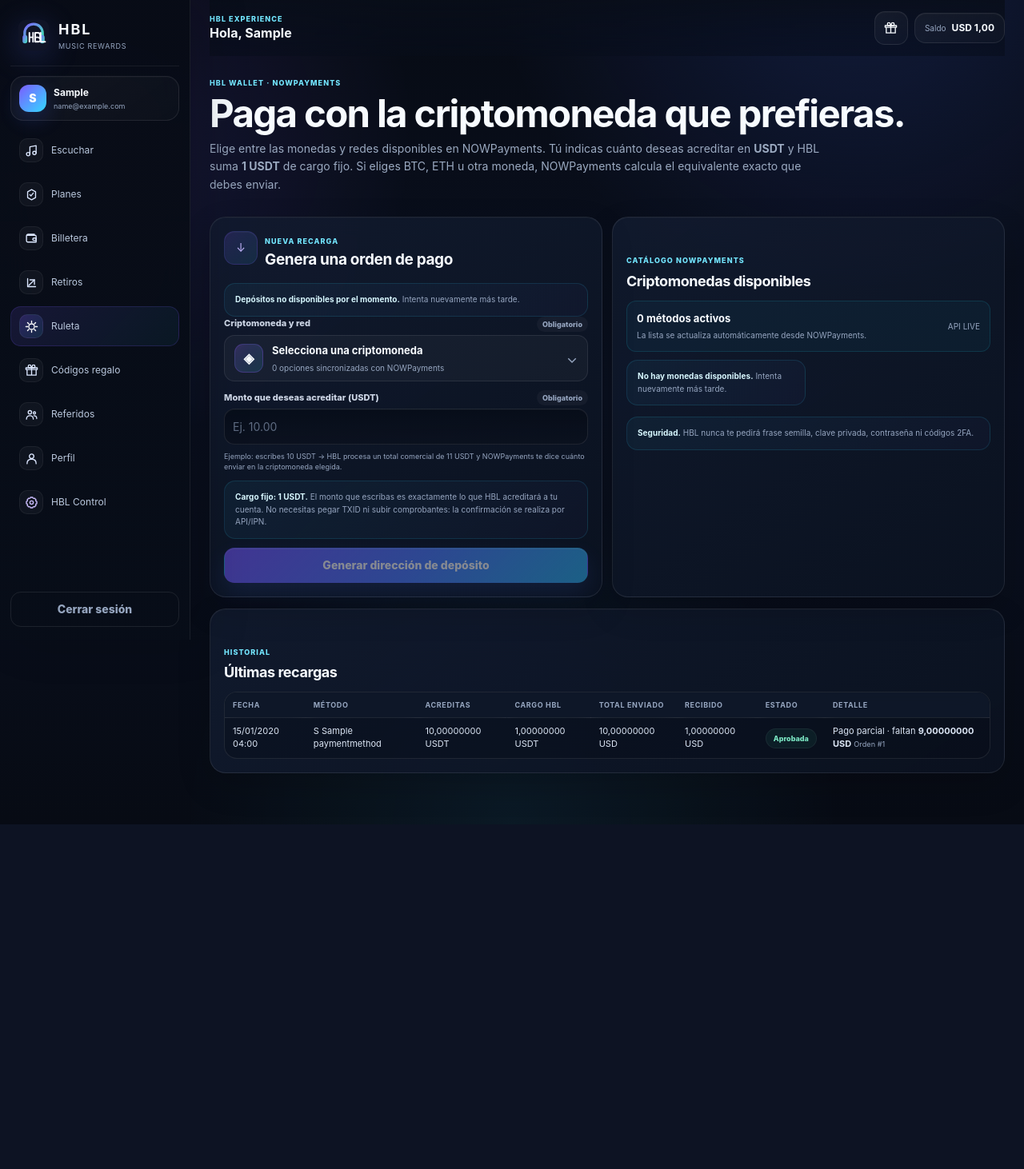
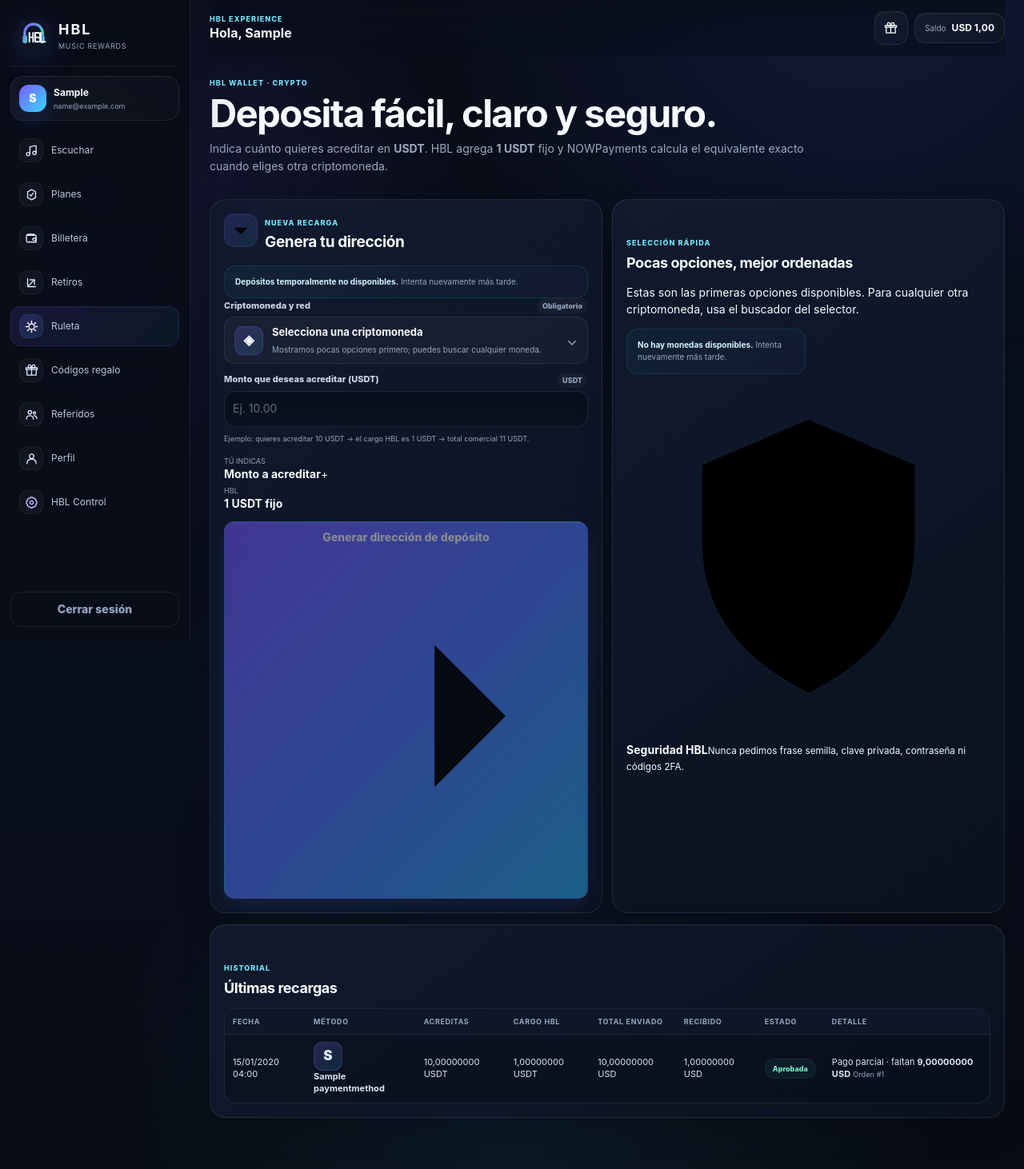
Before and after one commit to victorpavon2908-gif/hlb, a Django app: page /billetera/ in a window 1280 px wide. Shown: the whole page at 80% size. Before the commit the page ends 1031 px from the top, so only its background shows below. Run offline with Django 5.2, Linux system fonts and the light colour scheme; a user stored in the database is signed in; data comes from the database, SQL or seed files in the repository; tables that the repository leaves empty hold one stand-in row (values such as "Sample post"); parts of the project's set-up code (start-up, migrations or seed data) failed here and were passed over.

Commit message:
Redesign HBL wallet crypto experience

```diff
--- a/hbl_core/templates/hbl/wallet.html
+++ b/hbl_core/templates/hbl/wallet.html
@@ -4,101 +4,83 @@
 {% block head %}<link rel="stylesheet" href="{% static 'hbl/css/wallet_crypto.css' %}">{% endblock %}
 {% block content %}
 <div data-wallet-root data-recheck-url="{% url 'hbl_crypto_recheck' %}">
-<section class="page-title compact-title">
-  <span class="eyebrow">HBL WALLET · NOWPAYMENTS</span>
-  <h1>Paga con la criptomoneda que prefieras.</h1>
-  <p>
-    Elige entre las monedas y redes disponibles en NOWPayments. Tú indicas cuánto deseas acreditar en <b>USDT</b> y HBL suma
-    <b>1 USDT</b> de cargo fijo. Si eliges BTC, ETH u otra moneda, NOWPayments calcula el equivalente exacto que debes enviar.
-  </p>
+<section class="page-title compact-title wallet-hero-title">
+  <span class="eyebrow">HBL WALLET · CRYPTO</span>
+  <h1>Deposita fácil, claro y seguro.</h1>
+  <p>Indica cuánto quieres acreditar en <b>USDT</b>. HBL agrega <b>1 USDT</b> fijo y NOWPayments calcula el equivalente exacto cuando eliges otra criptomoneda.</p>
 </section>
 
 {% if active_payment %}
-<section class="panel glass-card space-bottom">
-  <div class="panel-heading">
-    <div class="panel-icon">{{ active_payment.ui_icon|default:'◈' }}</div>
+<section class="panel glass-card space-bottom active-order-card">
+  <div class="panel-heading active-order-heading">
+    <div class="panel-icon crypto-coin-icon" data-symbol="{{ active_payment.payment_method.currency }}">{{ active_payment.ui_icon|default:'◈' }}</div>
     <div><span class="eyebrow">ORDEN ACTIVA</span><h2>Completa tu depósito</h2></div>
+    <span class="order-live-badge">EN ESPERA</span>
   </div>
 
   {% if active_payment.ui_expiration_iso %}
   <div class="order-timer" data-order-timer data-expires="{{ active_payment.ui_expiration_iso }}" data-start="{{ active_payment.submitted_at|date:'c' }}">
-    <div class="order-timer__top">
-      <span>Tiempo restante de la orden</span>
-      <strong class="order-timer__clock" data-timer-clock>--:--</strong>
-    </div>
+    <div class="order-timer__top"><span>Tiempo restante</span><strong class="order-timer__clock" data-timer-clock>--:--</strong></div>
     <div class="order-timer__bar"><span data-timer-bar></span></div>
-    <small data-timer-note>Al llegar a cero HBL consultará automáticamente el estado real con NOWPayments.</small>
+    <small data-timer-note>La orden se verificará automáticamente al finalizar el tiempo.</small>
   </div>
   {% endif %}
 
   {% if active_payment.is_partial_payment %}
-  <div class="form-policy space-bottom">
-    <b>Pago parcial recibido.</b>
-    Hemos recibido {{ active_payment.provider_actual_paid|default:'0' }} {{ active_payment.payment_currency }} y faltan
-    <strong>{{ active_payment.remaining_payment }} {{ active_payment.payment_currency }}</strong> para completar esta orden.
-    Envía el faltante a la misma dirección.
+  <div class="form-policy space-bottom partial-payment-box">
+    <b>Pago parcial recibido.</b> Llegaron {{ active_payment.provider_actual_paid|default:'0' }} {{ active_payment.payment_currency }} y faltan <strong>{{ active_payment.remaining_payment }} {{ active_payment.payment_currency }}</strong>.
   </div>
   {% endif %}
 
-  <div class="method-card rich-method">
-    <div class="method-icon">{{ active_payment.ui_icon|default:'↓' }}</div>
-    <div>
-      <strong>Total exacto a enviar: {{ active_payment.payment_amount }} {{ active_payment.payment_currency }}</strong>
-      <div class="payment-detail-grid">
-        <div class="payment-detail-pill"><small>Saldo que se acreditará</small><b>{{ active_payment.provider_price_amount }} USDT</b></div>
-        <div class="payment-detail-pill"><small>Cargo fijo HBL</small><b>{{ usdt_operation_fee }} USDT</b></div>
-        <div class="payment-detail-pill"><small>Criptomoneda / red</small><b>{{ active_payment.payment_method.currency }} · {{ active_payment.ui_network }}</b></div>
-        <div class="payment-detail-pill"><small>Orden NOWPayments</small><b>#{{ active_payment.provider_payment_id }}</b></div>
+  <div class="payment-total-card">
+    <small>TOTAL EXACTO A ENVIAR</small>
+    <strong>{{ active_payment.payment_amount }} <span>{{ active_payment.payment_currency }}</span></strong>
+    <p>No reduzcas este monto por la comisión que cobre tu billetera o exchange.</p>
   </div>
 
-      {% if active_payment.provider_actual_paid %}<span>Recibido hasta ahora: {{ active_payment.provider_actual_paid }} {{ active_payment.payment_currency }}</span>{% endif %}
+  <div class="payment-detail-grid">
+    <div class="payment-detail-pill"><small>Se acreditará</small><b>{{ active_payment.provider_price_amount }} USDT</b></div>
+    <div class="payment-detail-pill"><small>Cargo HBL</small><b>{{ usdt_operation_fee }} USDT</b></div>
+    <div class="payment-detail-pill"><small>Moneda / red</small><b>{{ active_payment.payment_method.currency }} · {{ active_payment.ui_network }}</b></div>
+    <div class="payment-detail-pill"><small>Orden</small><b>#{{ active_payment.provider_payment_id }}</b></div>
+  </div>
 
   <div class="payment-address-block">
-        <small>Dirección de pago</small>
+    <div class="address-label-row"><small>DIRECCIÓN DE PAGO</small><span>{{ active_payment.payment_method.currency }} · {{ active_payment.ui_network }}</span></div>
+    <div class="copy-address-row">
       <code id="active-payment-address">{{ active_payment.pay_address }}</code>
-        <button class="secondary-btn" type="button" data-copy="#active-payment-address" style="width:max-content;min-height:32px;padding:6px 10px">Copiar dirección</button>
+      <button class="copy-icon-btn" type="button" data-copy="#active-payment-address" aria-label="Copiar dirección" title="Copiar dirección">
+        <svg viewBox="0 0 24 24"><rect x="9" y="9" width="10" height="10" rx="2"/><path d="M15 9V7a2 2 0 0 0-2-2H7a2 2 0 0 0-2 2v6a2 2 0 0 0 2 2h2"/></svg>
+      </button>
+    </div>
 
     {% if active_payment.ui_extra_id %}
     <div class="payment-extra-id">
-          <small>MEMO / TAG / EXTRA ID — obligatorio para esta moneda</small>
-          <b id="active-payment-extra">{{ active_payment.ui_extra_id }}</b>
-          <button class="secondary-btn" type="button" data-copy="#active-payment-extra" style="width:max-content;min-height:30px;padding:5px 9px;margin-top:5px">Copiar memo/tag</button>
+      <small>MEMO / TAG / EXTRA ID — obligatorio</small>
+      <div class="copy-address-row"><b id="active-payment-extra">{{ active_payment.ui_extra_id }}</b><button class="copy-icon-btn" type="button" data-copy="#active-payment-extra" aria-label="Copiar memo/tag"><svg viewBox="0 0 24 24"><rect x="9" y="9" width="10" height="10" rx="2"/><path d="M15 9V7a2 2 0 0 0-2-2H7a2 2 0 0 0-2 2v6a2 2 0 0 0 2 2h2"/></svg></button></div>
     </div>
     {% endif %}
   </div>
 
-      <small>
-        {% if active_payment.provider_status == 'partially_paid' %}
-          Pago parcial detectado · completa el faltante.
-        {% elif active_payment.provider_status == 'waiting' %}
-          Esperando que llegue el pago.
-        {% elif active_payment.provider_status == 'confirming' or active_payment.provider_status == 'confirmed' %}
-          Pago detectado · esperando confirmaciones de la red.
-        {% elif active_payment.provider_status == 'sending' or active_payment.provider_status == 'spending' %}
-          Confirmación final en proceso.
-        {% else %}
-          Verificación automática en curso.
-        {% endif %}
-      </small>
-    </div>
-  </div>
-
-  <div class="form-policy space-top">
-    <b>Importante.</b> Envía exactamente la moneda, red, dirección y memo/tag mostrados. La comisión que cobre tu billetera o exchange es externa a HBL y no debe reducir el monto que llega a la dirección.
+  <div class="order-status-line">
+    <span class="status-dot"></span>
+    {% if active_payment.provider_status == 'partially_paid' %}Pago parcial detectado · completa el faltante.
+    {% elif active_payment.provider_status == 'waiting' %}Esperando que llegue el pago.
+    {% elif active_payment.provider_status == 'confirming' or active_payment.provider_status == 'confirmed' %}Pago detectado · esperando confirmaciones.
+    {% elif active_payment.provider_status == 'sending' or active_payment.provider_status == 'spending' %}Confirmación final en proceso.
+    {% else %}Verificación automática en curso.{% endif %}
   </div>
 </section>
 {% endif %}
 
 <div class="two-col wallet-grid">
-  <section class="panel glass-card">
+  <section class="panel glass-card deposit-card">
     <div class="panel-heading">
-      <div class="panel-icon">↓</div>
-      <div><span class="eyebrow">NUEVA RECARGA</span><h2>Genera una orden de pago</h2></div>
+      <div class="panel-icon"><svg class="line-icon" viewBox="0 0 24 24"><path d="M12 3v12"/><path d="M7 10l5 5 5-5"/><path d="M5 20h14"/></svg></div>
+      <div><span class="eyebrow">NUEVA RECARGA</span><h2>Genera tu dirección</h2></div>
     </div>
 
-    {% if not nowpayments_ready %}
-    <div class="form-policy"><b>Depósitos no disponibles por el momento.</b> Intenta nuevamente más tarde.</div>
-    {% endif %}
+    {% if not nowpayments_ready %}<div class="form-policy"><b>Depósitos temporalmente no disponibles.</b> Intenta nuevamente más tarde.</div>{% endif %}
 
     <form method="post" class="form-stack" novalidate>
       {% csrf_token %}
@@ -109,23 +91,24 @@
         <div class="crypto-picker" data-crypto-picker>
           {{ form.payment_method }}
           <button class="crypto-picker-trigger" type="button" data-crypto-trigger aria-haspopup="listbox" aria-expanded="false">
-            <span class="crypto-coin-icon" data-selected-icon>◈</span>
-            <span class="crypto-picker-trigger__meta">
-              <b data-selected-title>Selecciona una criptomoneda</b>
-              <small data-selected-subtitle>{{ methods_count }} opciones sincronizadas con NOWPayments</small>
-            </span>
+            <span class="crypto-coin-icon" data-selected-icon data-symbol="">◈</span>
+            <span class="crypto-picker-trigger__meta"><b data-selected-title>Selecciona una criptomoneda</b><small data-selected-subtitle>Mostramos pocas opciones primero; puedes buscar cualquier moneda.</small></span>
             <span class="crypto-picker-chevron">⌄</span>
           </button>
           <div class="crypto-picker-menu">
+            <div class="crypto-picker-toolbar">
               <input class="crypto-picker-search" type="search" placeholder="Buscar BTC, ETH, USDT, red..." autocomplete="off" data-crypto-search>
+              <button class="crypto-show-all" type="button" data-crypto-show-all>Ver todas</button>
+            </div>
             <div class="crypto-picker-list" role="listbox">
               {% for method in methods %}
               <button type="button" class="crypto-picker-option" role="option"
-                data-crypto-option data-value="{{ method.id }}" data-icon="{{ method.ui_icon }}"
+                data-crypto-option data-value="{{ method.id }}" data-icon="{{ method.ui_icon }}" data-symbol="{{ method.currency }}" data-rank="{{ forloop.counter }}"
                 data-title="{{ method.label }}" data-subtitle="{{ method.currency }} · {{ method.ui_network }}"
                 data-search="{{ method.label|lower }} {{ method.currency|lower }} {{ method.ui_network|lower }} {{ method.ui_provider_code|lower }}">
-                <span class="crypto-coin-icon">{{ method.ui_icon }}</span>
-                <span class="crypto-picker-option__meta"><b>{{ method.currency }} · {{ method.label }}</b><small>{{ method.ui_network }} · {{ method.ui_provider_code }}</small></span>
+                <span class="crypto-coin-icon" data-symbol="{{ method.currency }}">{{ method.ui_icon }}</span>
+                <span class="crypto-picker-option__meta"><b>{{ method.currency }}</b><small>{{ method.label }} · {{ method.ui_network }}</small></span>
+                {% if forloop.counter <= 6 %}<span class="quick-choice-badge">Rápida</span>{% endif %}
               </button>
               {% endfor %}
             </div>
@@ -136,38 +119,31 @@
       </div>
 
       <div class="field-row">
-        <label class="field-label" for="{{ form.payment_amount.id_for_label }}"><span>{{ form.payment_amount.label }}</span><span>Obligatorio</span></label>
+        <label class="field-label" for="{{ form.payment_amount.id_for_label }}"><span>{{ form.payment_amount.label }}</span><span>USDT</span></label>
         {{ form.payment_amount }}
-        <small>Ejemplo: escribes 10 USDT → HBL procesa un total comercial de 11 USDT y NOWPayments te dice cuánto enviar en la criptomoneda elegida.</small>
+        <small class="input-help">Ejemplo: quieres acreditar 10 USDT → el cargo HBL es 1 USDT → total comercial 11 USDT.</small>
         {{ form.payment_amount.errors }}
       </div>
 
-      <div class="form-policy">
-        <b>Cargo fijo: 1 USDT.</b> El monto que escribas es exactamente lo que HBL acreditará a tu cuenta. No necesitas pegar TXID ni subir comprobantes: la confirmación se realiza por API/IPN.
-      </div>
-
-      <button class="primary-btn glow-btn" type="submit" {% if not nowpayments_ready %}disabled{% endif %}>Generar dirección de depósito</button>
+      <div class="fee-summary-card"><span><small>TÚ INDICAS</small><b>Monto a acreditar</b></span><span class="fee-plus">+</span><span><small>HBL</small><b>1 USDT fijo</b></span></div>
+      <button class="primary-btn glow-btn deposit-submit" type="submit" {% if not nowpayments_ready %}disabled{% endif %}><span>Generar dirección de depósito</span><svg viewBox="0 0 24 24"><path d="M5 12h14"/><path d="M14 7l5 5-5 5"/></svg></button>
     </form>
   </section>
 
-  <section class="panel">
-    <div class="section-head compact"><div><span class="eyebrow">CATÁLOGO NOWPAYMENTS</span><h2>Criptomonedas disponibles</h2></div></div>
-    <div class="crypto-catalog-summary"><div><strong>{{ methods_count }} métodos activos</strong><br><span>La lista se actualiza automáticamente desde NOWPayments.</span></div><span>API LIVE</span></div>
-
+  <section class="panel glass-card quick-crypto-panel">
+    <div class="section-head compact"><div><span class="eyebrow">SELECCIÓN RÁPIDA</span><h2>Pocas opciones, mejor ordenadas</h2></div></div>
+    <p class="catalog-intro">Estas son las primeras opciones disponibles. Para cualquier otra criptomoneda, usa el buscador del selector.</p>
     <div class="crypto-mini-grid">
-      {% for method in featured_methods %}
-      <div class="crypto-mini-card"><span class="crypto-coin-icon">{{ method.ui_icon }}</span><div><b>{{ method.currency }} · {{ method.label }}</b><small>{{ method.ui_network }}</small></div></div>
-      {% empty %}
-      <div class="form-policy"><b>No hay monedas disponibles.</b> Intenta nuevamente más tarde.</div>
-      {% endfor %}
+      {% for method in methods|slice:":6" %}
+      <div class="crypto-mini-card"><span class="crypto-coin-icon" data-symbol="{{ method.currency }}">{{ method.ui_icon }}</span><div><b>{{ method.currency }}</b><small>{{ method.label }} · {{ method.ui_network }}</small></div></div>
+      {% empty %}<div class="form-policy"><b>No hay monedas disponibles.</b> Intenta nuevamente más tarde.</div>{% endfor %}
     </div>
-
-    {% if methods_count > 12 %}<div class="form-policy space-top"><b>Hay más opciones.</b> Abre el selector de la izquierda y usa el buscador para ver todas las criptomonedas y redes disponibles.</div>{% endif %}
-    <div class="form-policy space-top"><b>Seguridad.</b> HBL nunca te pedirá frase semilla, clave privada, contraseña ni códigos 2FA.</div>
+    {% if methods_count > 6 %}<div class="more-methods-note"><b>+{{ methods_count|add:"-6" }}</b><span>métodos adicionales disponibles desde el buscador</span></div>{% endif %}
+    <div class="security-note"><svg viewBox="0 0 24 24"><path d="M12 3l7 3v5c0 5-3 8-7 10-4-2-7-5-7-10V6z"/><path d="M9 12l2 2 4-5"/></svg><span><b>Seguridad HBL</b><small>Nunca pedimos frase semilla, clave privada, contraseña ni códigos 2FA.</small></span></div>
   </section>
 </div>
 
-<section class="panel space-top">
+<section class="panel glass-card space-top history-panel">
   <div class="section-head compact"><div><span class="eyebrow">HISTORIAL</span><h2>Últimas recargas</h2></div></div>
   <div class="table-wrap">
     <table>
@@ -176,7 +152,7 @@
         {% for dep in deposits %}
         <tr>
           <td>{{ dep.submitted_at|date:'d/m/Y H:i' }}</td>
-          <td>{{ dep.ui_icon }} {{ dep.payment_method.label }}</td>
+          <td><span class="history-method"><span class="crypto-coin-icon small" data-symbol="{{ dep.payment_method.currency }}">{{ dep.ui_icon }}</span><b>{{ dep.payment_method.label }}</b></span></td>
           <td>{{ dep.provider_price_amount|default:dep.payment_amount }} USDT</td>
           <td>{% if dep.provider_payment_id %}{{ dep.operation_fee_usdt }} USDT{% else %}—{% endif %}</td>
           <td>{{ dep.payment_amount }} {{ dep.payment_currency }}</td>
@@ -185,7 +161,7 @@
           <td>
             {% if dep.is_partial_payment %}<span>Pago parcial · faltan <b>{{ dep.remaining_payment }} {{ dep.payment_currency }}</b></span>
             {% elif dep.status == 'processing' %}<span class="muted">Esperando confirmación automática</span>
-            {% elif dep.status == 'pending' %}<span class="muted">Verificación de seguridad en curso</span>
+            {% elif dep.status == 'pending' %}<span class="muted">Verificación en curso</span>
             {% elif dep.status == 'approved' %}<span class="positive">Confirmada y acreditada</span>
             {% elif dep.status == 'rejected' %}<span class="negative">No acreditada</span>
             {% elif dep.status == 'expired' %}<span class="muted">Orden expirada</span>{% endif %}
```
Lines whose indentation alone changed are shown as unchanged.
